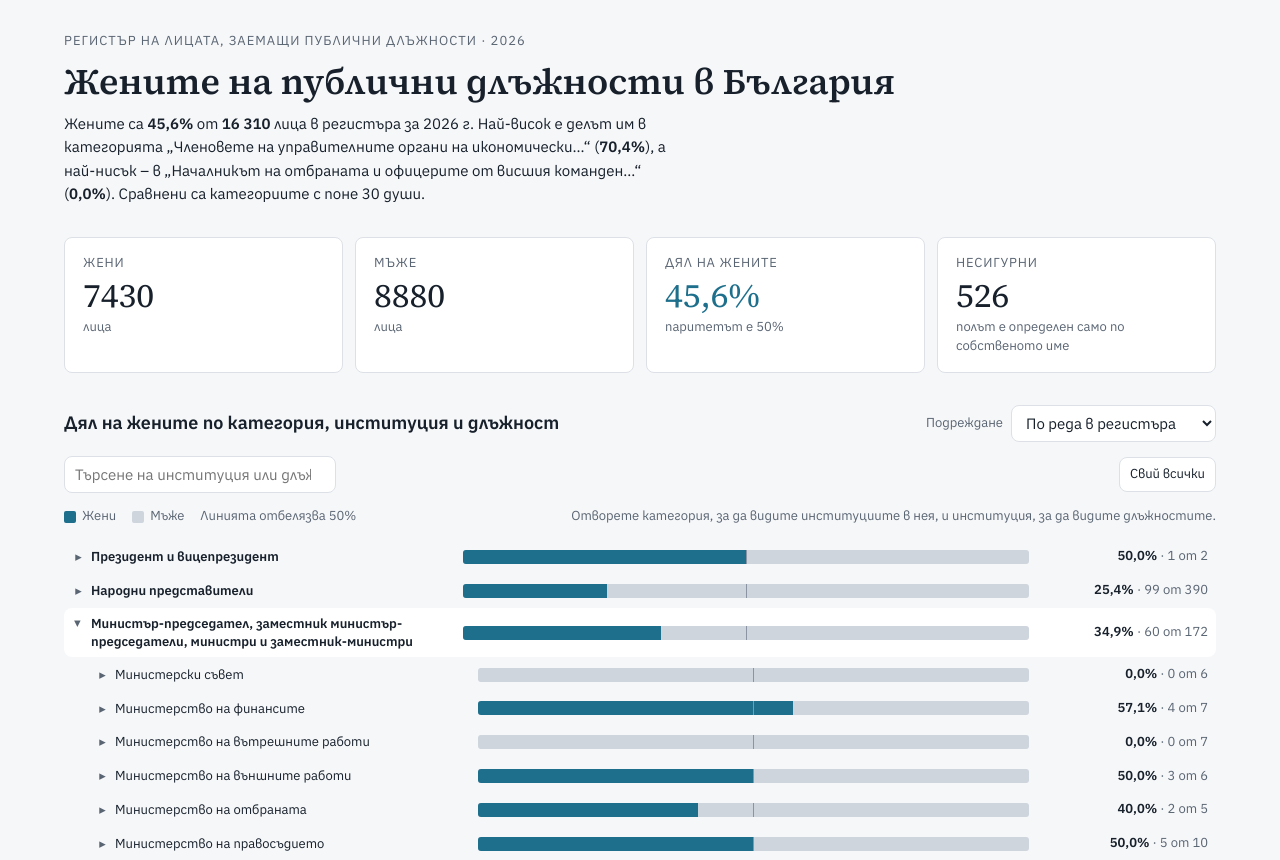
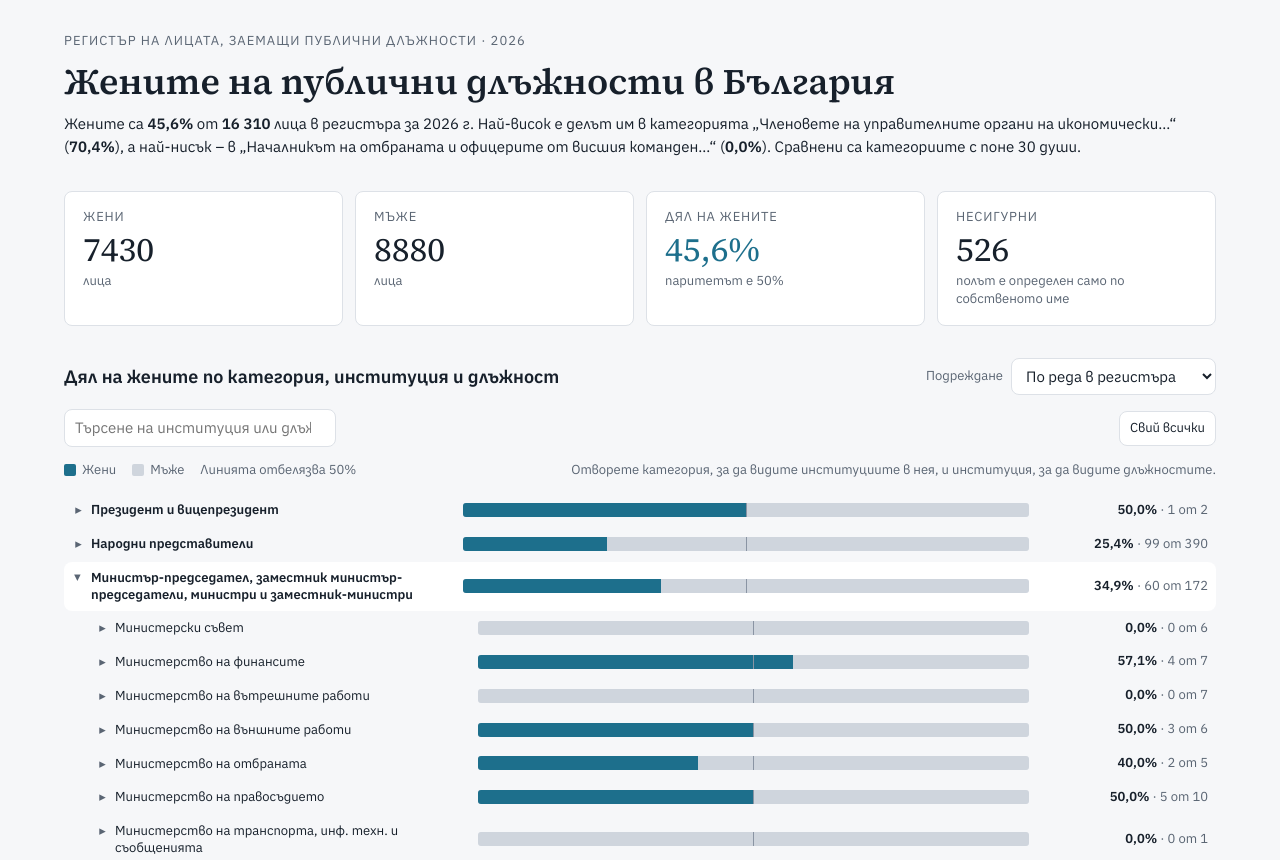
Before and after one commit to peio/peio.github.io, a plain HTML site: page women-public-office-bg-2026/index.html in a window 1280 px wide. Shown: the top 860 px of the page. Drawn offline with Linux system fonts and the light colour scheme.

Commit message:
Let the report's summary sentence use the full page width
Co-Authored-By: Claude Opus 5.5 <noreply@anthropic.com>

```diff
--- a/women-public-office-bg-2026/index.html
+++ b/women-public-office-bg-2026/index.html
@@ -46,7 +46,7 @@ body { margin: 0; background: var(--paper); color: var(--ink); font-family: var(
 .gw-head { display: flex; flex-direction: column; gap: 10px; }
 .gw-eyebrow { font-size: var(--fs-caption); color: var(--ink-muted); text-transform: uppercase; letter-spacing: .08em; margin: 0; }
 .gw-head h1 { font-family: var(--font-display); font-weight: 600; font-size: var(--fs-title); line-height: 1.15; margin: 0; text-wrap: balance; }
-.gw-lede { margin: 0; max-width: 68ch; line-height: 1.55; }
+.gw-lede { margin: 0; line-height: 1.55; }
 .gw-lede b { font-variant-numeric: tabular-nums; font-weight: 600; }
 .gw-tiles { display: grid; grid-template-columns: repeat(auto-fit, minmax(150px, 1fr)); gap: 12px; }
 .gw-tile { background: var(--panel); border: 1px solid var(--line); border-radius: var(--radius); padding: 16px 18px; display: flex; flex-direction: column; gap: 4px; min-width: 0; }
```
